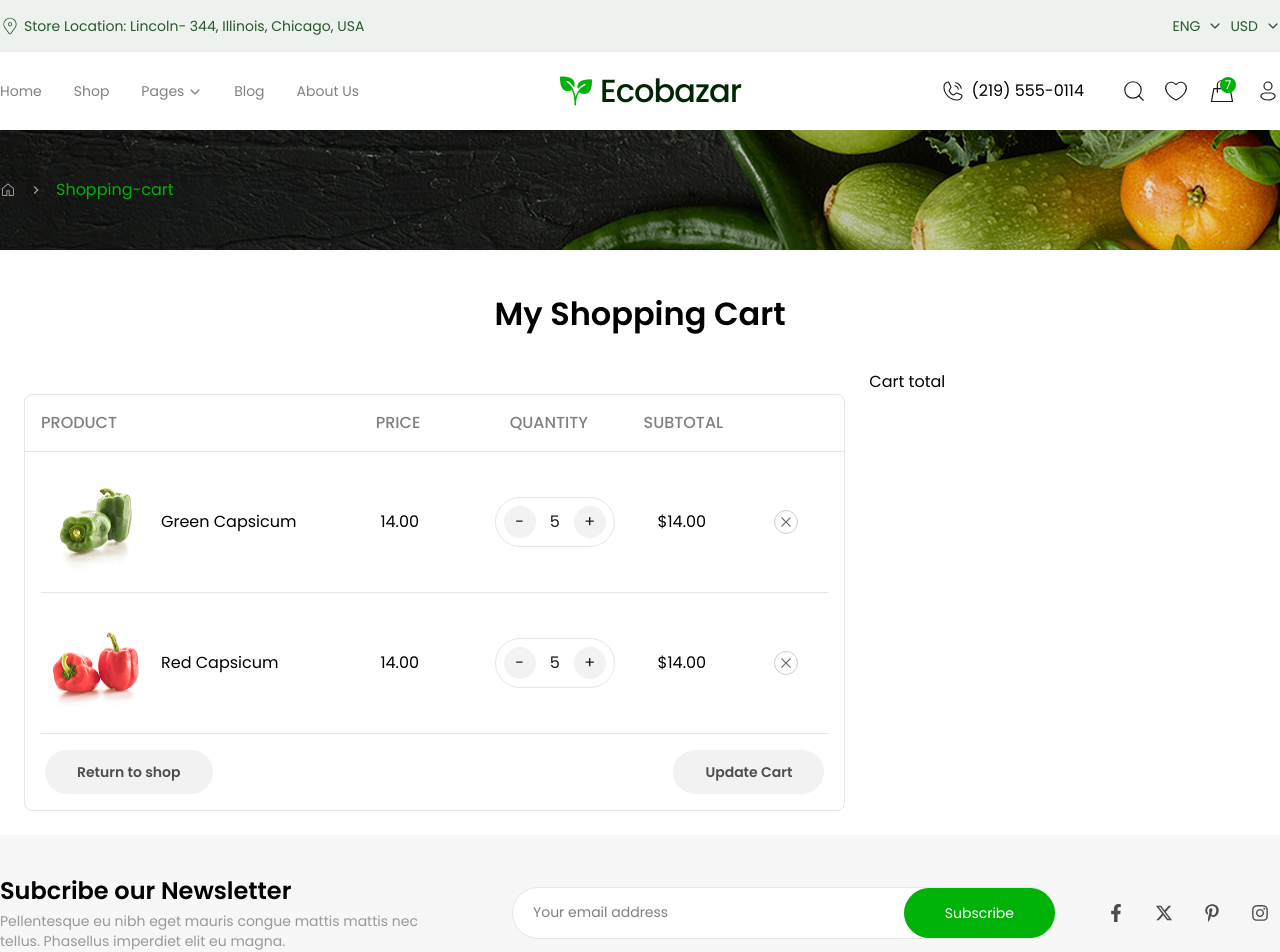
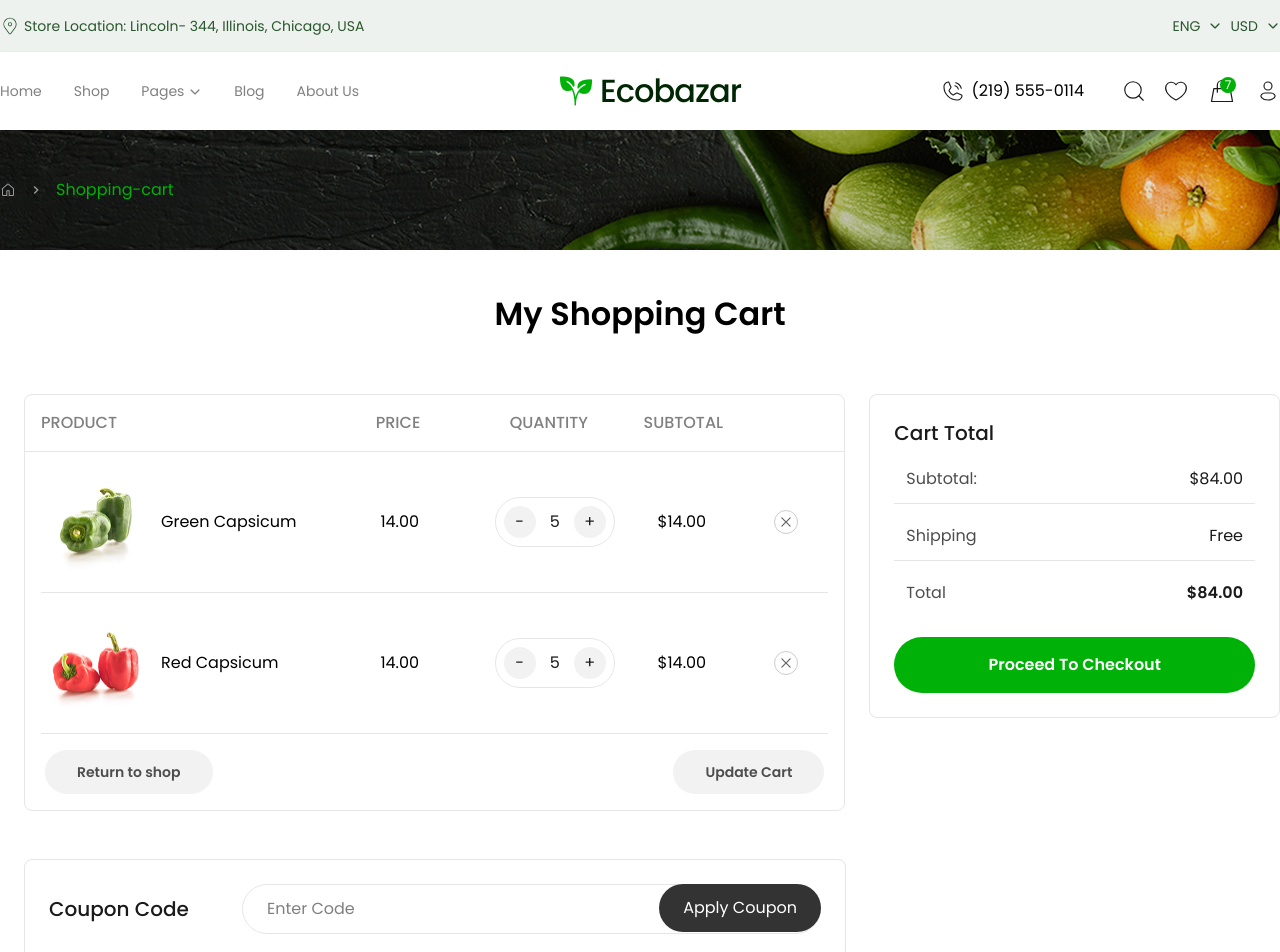
Before and after one commit to itsdevelopershakil/organic-food-e-commerce, a React (Vite) app: page /shopping-cart in a window 1280 px wide. Shown: the top 952 px of the page. Built offline with nearby package versions, Linux system fonts and the light colour scheme.

Commit message:
shopping cart desktop view design completed

```diff
--- a/src/pages/ShoppingCart.tsx
+++ b/src/pages/ShoppingCart.tsx
@@ -138,9 +138,47 @@ const ShoppingCart = () => {
                                 </Link>
                             </div>
                         </div>
-                        <div className="w-1/3">
-                            <h3>Cart total</h3>
+                        <div className="w-1/3  my-6">
+                            <div className="border border-[#E6E6E6] p-6 rounded-lg text-[#1a1a1a]">
+                                <h3 className="text-xl font-medium">
+                                    Cart Total
+                                </h3>
+                                <div className="flex justify-between mt-2 p-3 border-b border-[#e6e6e6]">
+                                    <p className="text-[#4D4D4D]">Subtotal: </p>
+                                    <p>$84.00</p>
+                                </div>
+                                <div className="flex justify-between mt-2 p-3 border-b border-[#e6e6e6]">
+                                    <p className="text-[#4D4D4D]">Shipping </p>
+                                    <p>Free</p>
+                                </div>
+                                <div className="flex justify-between mt-2 p-3 border-[#e6e6e6]">
+                                    <p className="text-[#4D4D4D]">Total</p>
+                                    <p className="font-semibold">$84.00</p>
+                                </div>
+                                <button className="mt-5 bg-primary w-full text-center text-white font-semibold rounded-[43px] cursor-pointer hover:border hover:border-gray-300 hover:text-primary hover:bg-white hover:shadow-sm duration-300 p-4">
+                                    Proceed To Checkout
+                                </button>
+                            </div>
                         </div>
+                    </div>
+
+                    <div className="flex">
+                        <div className="w-2/3 rounded-lg border border-[#E6E6E6] m-6 p-6 flex items-center">
+                            <p className="w-1/4 text-xl font-medium text-[#1a1a1a]">
+                                Coupon Code
+                            </p>
+                            <div className="relative w-3/4">
+                                <input
+                                    type="text"
+                                    className="w-full px-6 py-3 rounded-[46px] outline-none border border-[#E6E6E6]"
+                                    placeholder="Enter Code"
+                                />
+                                <button className="absolute right-0 px-6 py-3 bg-[#333] text-white rounded-[43px] cursor-pointer hover:shadow-md hover:bg-white hover:border border-gray-200 hover:text-[#333] duration-300">
+                                    Apply Coupon
+                                </button>
+                            </div>
+                        </div>
+                        <div className="w-1/3"></div>
                     </div>
                 </div>
             </div>
```
